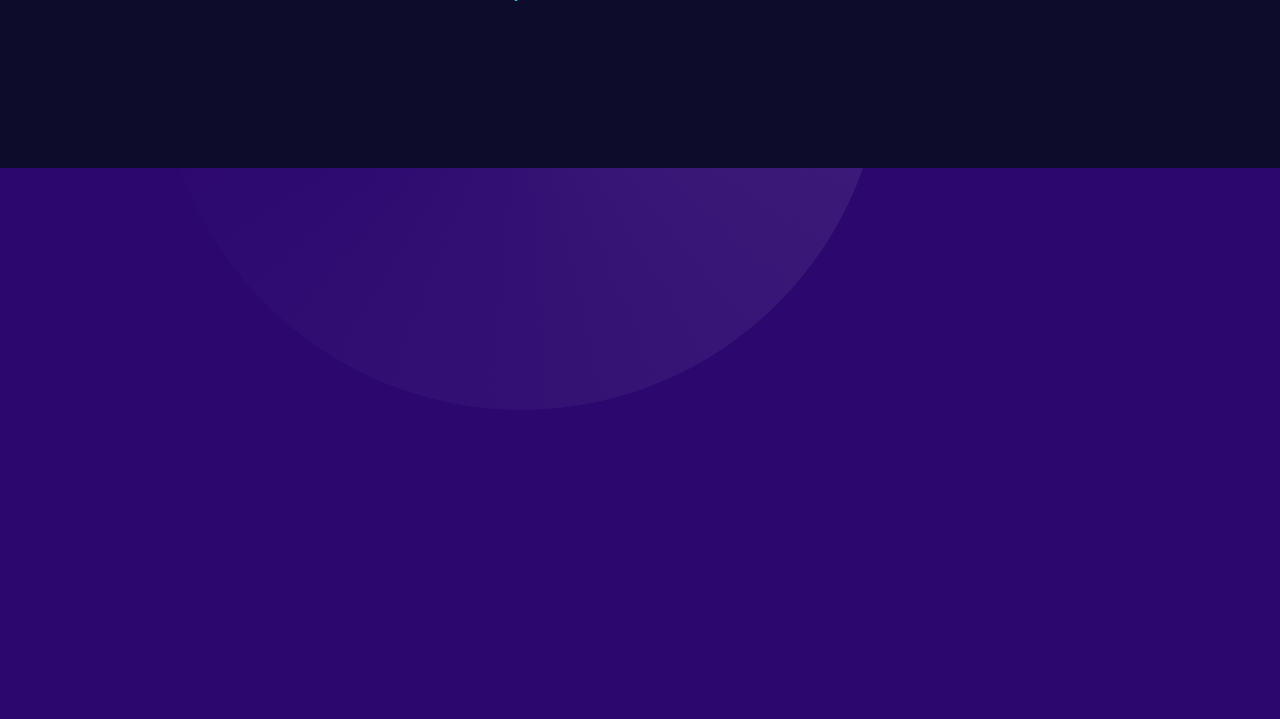
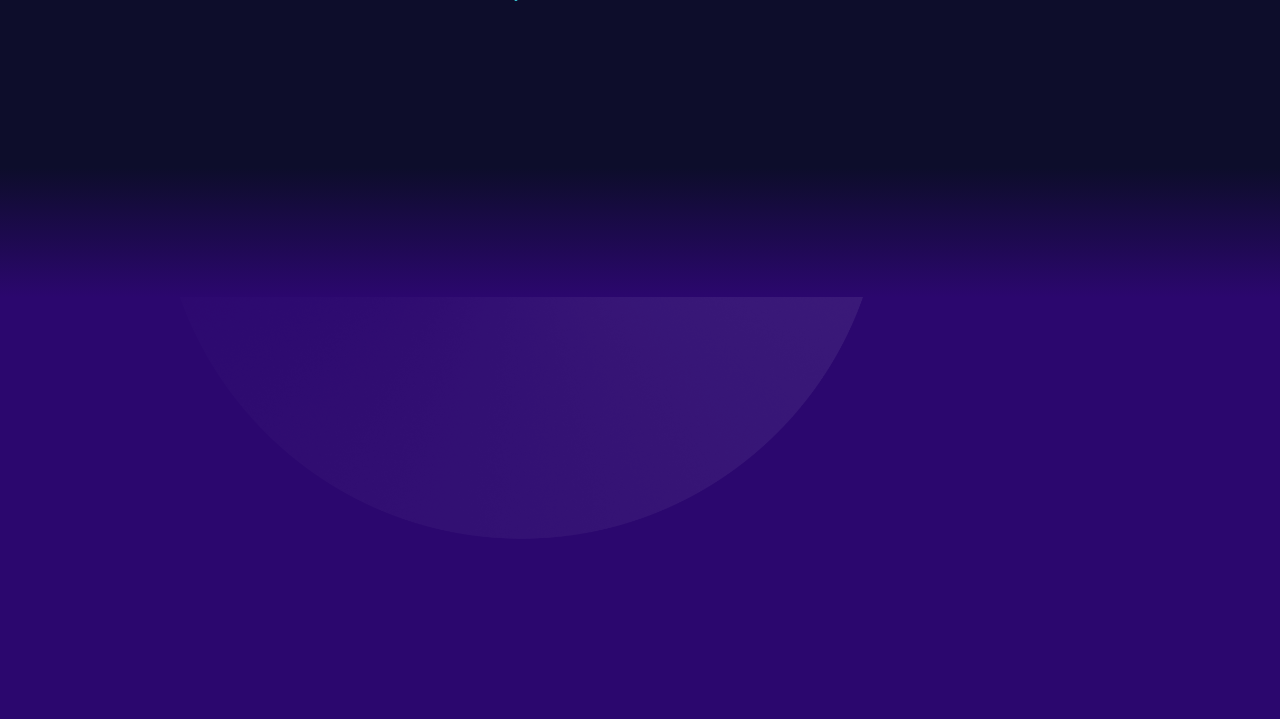
Before and after one commit to Waffle-Team/scaling-waffle, a PHP site: page / in a window 1280 px wide. Shown: the part 1494-2213 px from the top of the page. Run offline with PHP 8.4, Linux system fonts and the light colour scheme.

Commit message:
backgrounds finalizados agora só encher o pão

```diff
--- a/front-dependencies/assets/css/home.css
+++ b/front-dependencies/assets/css/home.css
@@ -1,6 +1,7 @@
 @import "master.css";
 :root{
     --primary: #0D0D2B;
+	--secondary: #2B076E;
     --text-A: #fff;
     --text-B: #E0E0E0;
 }
@@ -48,6 +49,7 @@ header #header_registrar button#header-login{
     border: 0;
 }
 
+/* BACKGROUNDS */
 #banner-home{
 	background-image: url('../images/home/background1.png');
 	color: var(--text-A);
@@ -59,6 +61,11 @@ header #header_registrar button#header-login{
 	color: var(--text-A);
     height: 100vh;
 	background-size: 100vh;
+}
+#degrade{
+	background-image: linear-gradient(var(--primary),var(--secondary));
+	height: 129px;
+	background-size: 190vh;
 }
 #features{
 	background-image: url('../images/home/background3.png');
@@ -78,6 +85,7 @@ footer{
 	height: 51vh;
 	background-size: 100vh;
 }
+/* BACKGROUNDS */
 
 #banner-home #statistics{
     padding: 5vh 0;
--- a/index.html
+++ b/index.html
@@ -124,7 +124,7 @@
             </div>
         </section>
 
-
+		<section id="degrade"></section>
         <section id="features">
 
         </section>
```
